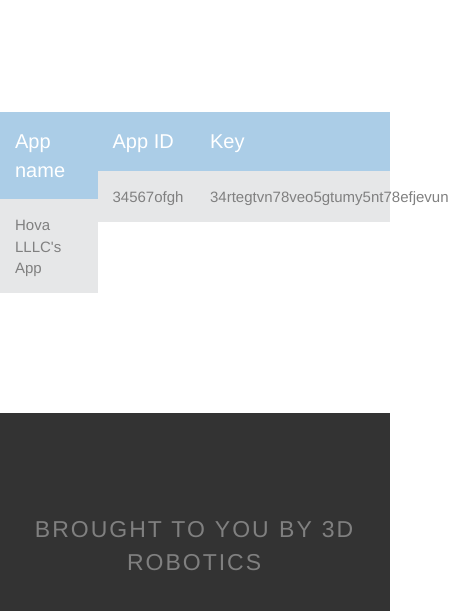
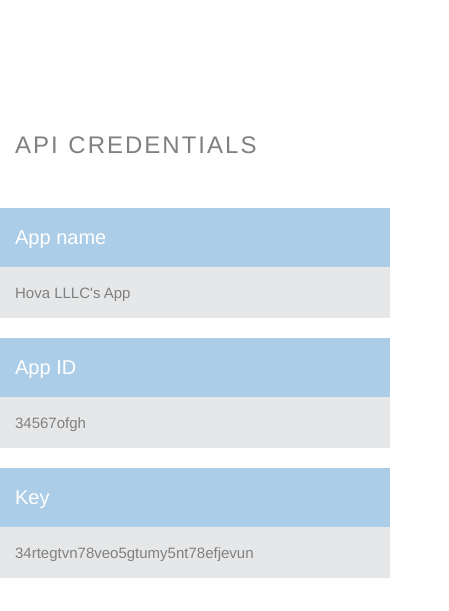
Before and after one commit to kaitlynhova/3dr_dronekit_cloud_signedin, a plain HTML site: page index.html in a window 390 px wide. Shown: the part 1130-1741 px from the top of the page, 449 px wide, since content can reach past the window. Drawn offline with Linux system fonts and the light colour scheme.

Commit message:
api header

```diff
--- a/css/style.css
+++ b/css/style.css
@@ -196,13 +196,19 @@
   top: -10px;
 }
 
+#cred .api-header{
+  color: gray;
+  font-weight: 200;
+  letter-spacing: 2px;
+  margin-bottom: 50px;
+}
 
 
-#cred .col-xs-3{
+#cred .col-md-3{
   padding: 0px;
 }
 
-#cred .col-xs-6{
+#cred .col-md-6{
   padding: 0px;
 }
 
--- a/index.html
+++ b/index.html
@@ -85,16 +85,17 @@
     </div>
     <div id="cred">
       <div class="container">
+        <h3 class="api-header"> API CREDENTIALS </h3>
         <div class="row">
-          <div class="col-xs-3">
+          <div class="col-md-3">
             <p class="the-label"> App name</p>
             <p class="the-content"> Hova LLLC's App</p>
           </div>
-          <div class="col-xs-3">
+          <div class="col-md-3">
             <p class="the-label">App ID</p>
             <p class="the-content">34567ofgh</p>
           </div>
-          <div class="col-xs-6">
+          <div class="col-md-6">
             <p class="the-label">Key</p>
             <p class="the-content">34rtegtvn78veo5gtumy5nt78efjevun</p>
           </div>
```
